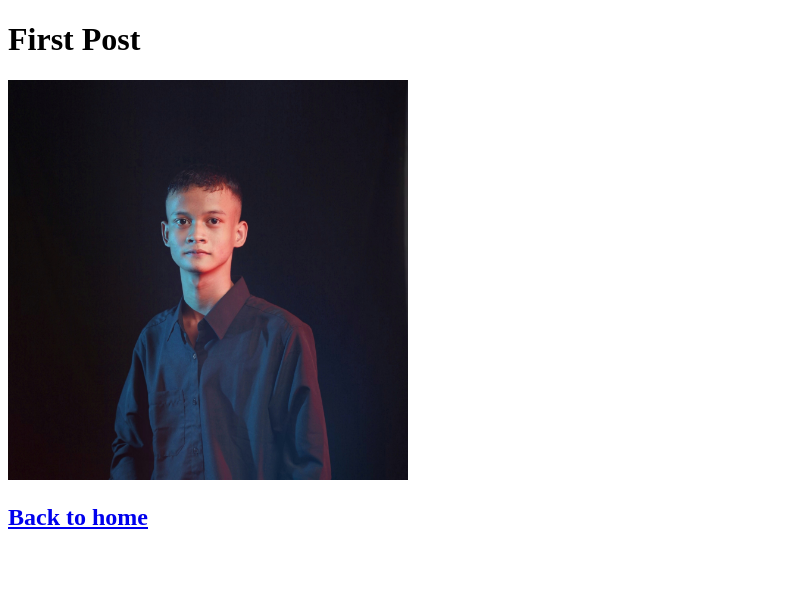
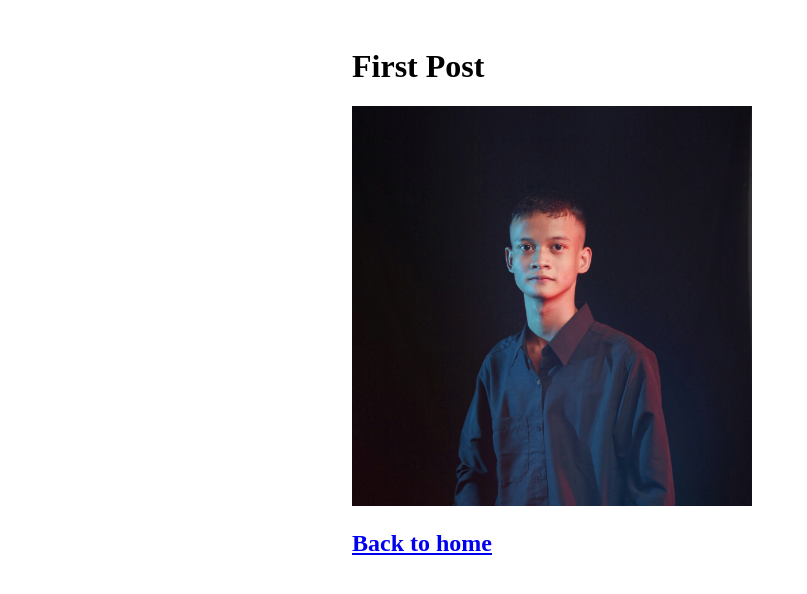
Before and after one commit to sincanmaulanaa/learn-nextjs, a Next.js app: page /posts/first-post in a window 1280 px wide. Shown: the top 594 px of the page, without its empty margins (0-807 px from the left). Built offline with nearby package versions, Linux system fonts and the light colour scheme.

Commit message:
💄 Add Modules CSS for Layout

```diff
--- a/components/layout.js
+++ b/components/layout.js
@@ -1,3 +1,5 @@
+import styles from "./layout.module.css";
+
 export default function Layout({ children }) {
-  return <div>{children}</div>;
+  return <div className={styles.container}>{children}</div>;
 }
--- /dev/null
+++ b/components/layout.module.css
@@ -0,0 +1,5 @@
+.container {
+  max-width: 36rem;
+  padding: 0 1rem;
+  margin: 3rem auto 6rem;
+}
```
